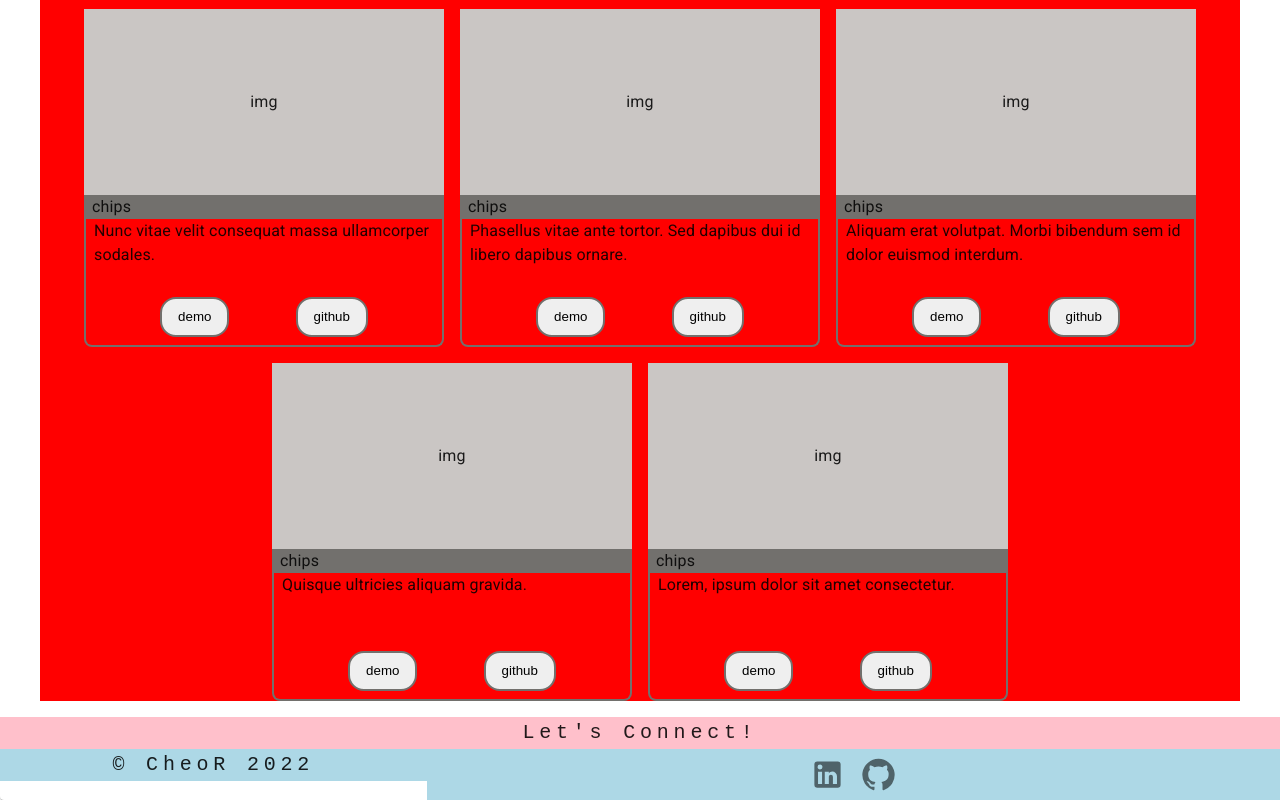
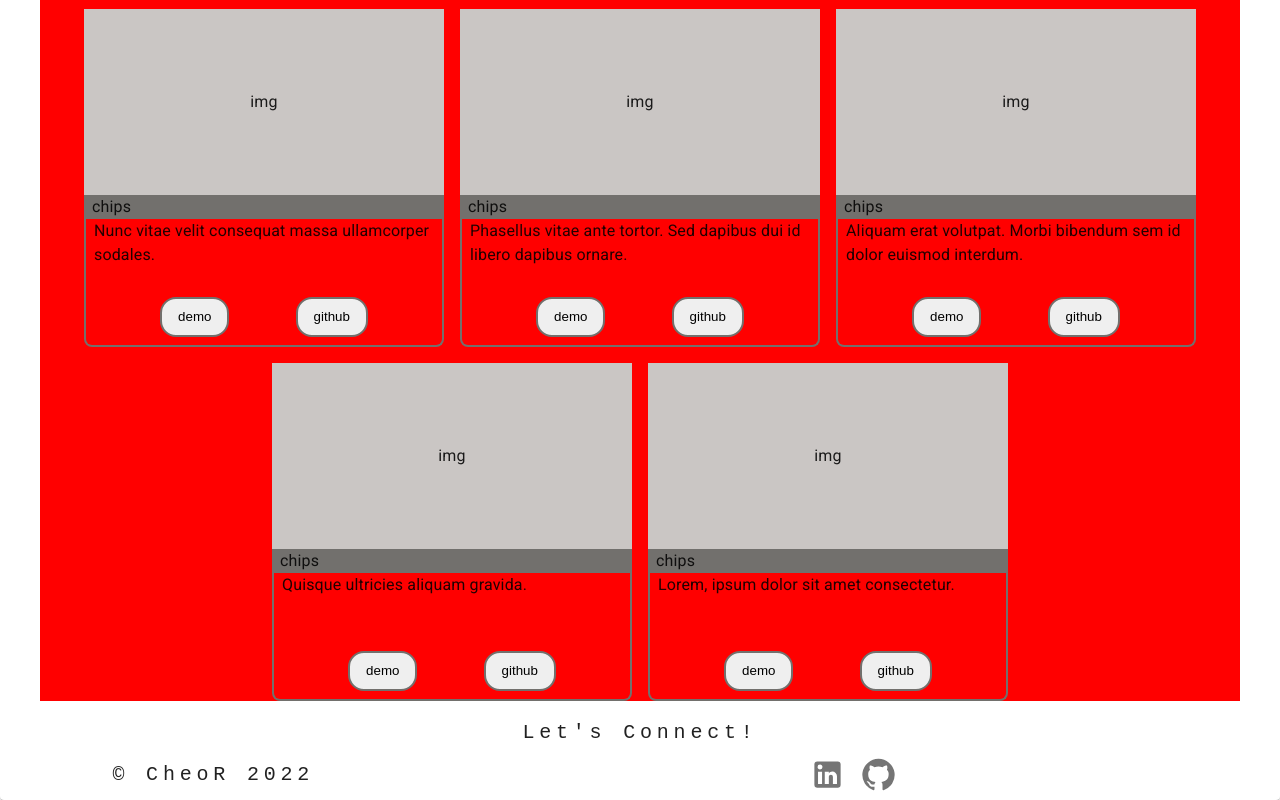
Before and after one commit to CheoR/portfolio, a Gatsby site: page / in a window 1280 px wide. Shown: the part 485-1285 px from the top of the page. Built offline with nearby package versions, Linux system fonts and the light colour scheme; Gatsby itself is replaced by a stand-in of ours; a web font is replaced by a local one.

Commit message:
fix: flex social icons

```diff
--- a/src/components/Layout/Footer.js
+++ b/src/components/Layout/Footer.js
@@ -21,7 +21,6 @@ const Footer = () => {
             variant="h6"
             noWrap
             sx={{
-              // display: { xs: "flex", md: "none" },
               flexGrow: 1,
               fontFamily: "monospace",
               fontWeight: 400,
@@ -29,27 +28,17 @@ const Footer = () => {
               color: "inherit",
               textDecoration: "none",
               textAlign: "center",
-              background: "pink",
             }}
           >
             Let's Connect!
           </Typography>
         </Grid>
         <Grid item xs={12} md={8} order={{ xs: 1, md: 2 }}>
-          <Box>
-            <Typography
-              variant="h6"
-              noWrap
+          <Box
             sx={{
-                // display: { xs: "flex", md: "none" },
-                flexGrow: 1,
-                fontFamily: "monospace",
-                fontWeight: 400,
-                letterSpacing: ".3rem",
-                color: "inherit",
-                textDecoration: "none",
-                textAlign: "center",
-                background: "lightblue",
+              display: "flex",
+              justifyContent: "center",
+              alignItems: "center",
             }}
           >
             <IconButton
@@ -66,7 +55,6 @@ const Footer = () => {
             >
               <GitHubIcon fontSize="large" />
             </IconButton>
-            </Typography>
           </Box>
         </Grid>
         <Grid item xs={12} md={4} order={{ xs: 2, md: 1 }}>
@@ -74,15 +62,16 @@ const Footer = () => {
             variant="h6"
             noWrap
             sx={{
-              // display: { xs: "flex", md: "none" },
               flexGrow: 1,
               fontFamily: "monospace",
               fontWeight: 400,
               letterSpacing: ".3rem",
               color: "inherit",
               textDecoration: "none",
-              textAlign: "center",
-              background: "lightblue",
+              height: "100%",
+              display: "flex",
+              justifyContent: "center",
+              alignItems: "center",
             }}
           >
             &copy; CheoR {new Date().getFullYear().toString()}
```
Lines whose indentation alone changed are shown as unchanged.
